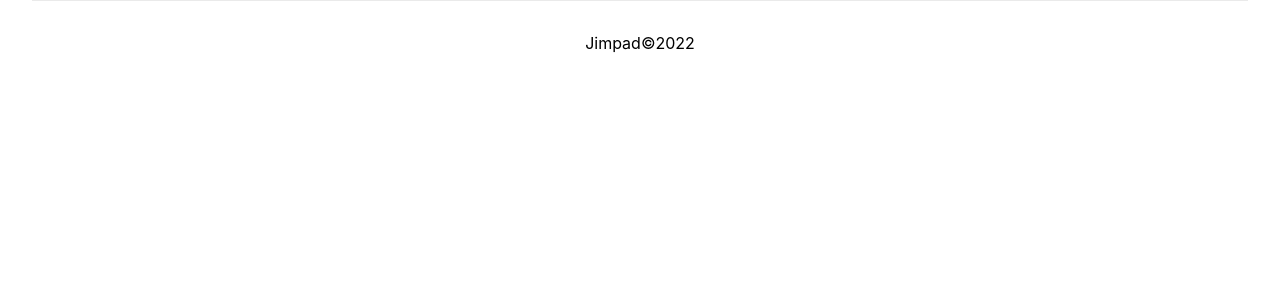
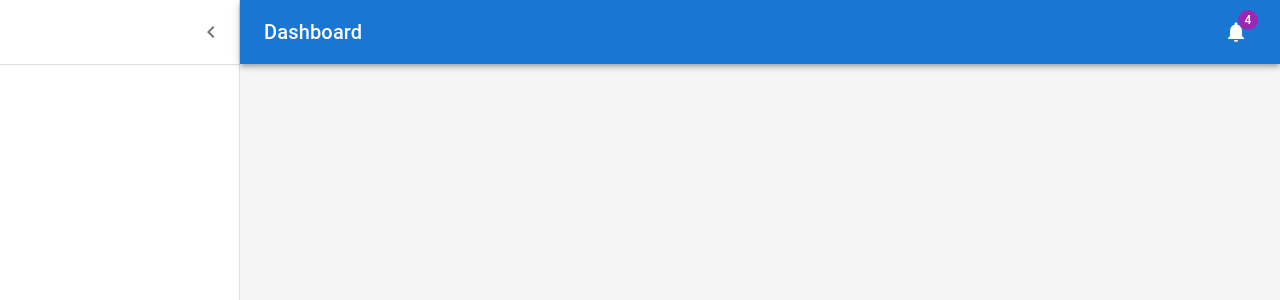
Before and after one commit to ForstaGlobal/frontend-candidate-challenge, a Next.js app: page / in a window 1280 px wide. Shown: the top 300 px of the page. Built offline with nearby package versions, Linux system fonts and the light colour scheme.

Commit message:
Material UI initialization and Dashboard addition

```diff
--- /dev/null
+++ b/components/dashboard/index.tsx
@@ -0,0 +1,162 @@
+import * as React from 'react';
+import { styled, createTheme, ThemeProvider } from '@mui/material/styles';
+import CssBaseline from '@mui/material/CssBaseline';
+import MuiDrawer from '@mui/material/Drawer';
+import Box from '@mui/material/Box';
+import MuiAppBar, { AppBarProps as MuiAppBarProps } from '@mui/material/AppBar';
+import Toolbar from '@mui/material/Toolbar';
+import Typography from '@mui/material/Typography';
+import Divider from '@mui/material/Divider';
+import IconButton from '@mui/material/IconButton';
+import Badge from '@mui/material/Badge';
+import ChevronLeftIcon from '@mui/icons-material/ChevronLeft';
+import NotificationsIcon from '@mui/icons-material/Notifications';
+import Link from '@mui/material/Link';
+import MenuIcon from '@mui/icons-material/Menu';
+
+function Copyright(props: any) {
+  return (
+    <Typography variant="body2" color="text.secondary" align="center" {...props}>
+      {'Copyright © '}
+      <Link color="inherit" href="https://mui.com/">
+        Your Website
+      </Link>{' '}
+      {new Date().getFullYear()}
+      {'.'}
+    </Typography>
+  );
+}
+
+const drawerWidth: number = 240;
+
+interface AppBarProps extends MuiAppBarProps {
+  open?: boolean;
+}
+
+const AppBar = styled(MuiAppBar, {
+  shouldForwardProp: (prop) => prop !== 'open',
+})<AppBarProps>(({ theme, open }) => ({
+  zIndex: theme.zIndex.drawer + 1,
+  transition: theme.transitions.create(['width', 'margin'], {
+    easing: theme.transitions.easing.sharp,
+    duration: theme.transitions.duration.leavingScreen,
+  }),
+  ...(open && {
+    marginLeft: drawerWidth,
+    width: `calc(100% - ${drawerWidth}px)`,
+    transition: theme.transitions.create(['width', 'margin'], {
+      easing: theme.transitions.easing.sharp,
+      duration: theme.transitions.duration.enteringScreen,
+    }),
+  }),
+}));
+
+const Drawer = styled(MuiDrawer, { shouldForwardProp: (prop) => prop !== 'open' })(
+  ({ theme, open }) => ({
+    '& .MuiDrawer-paper': {
+      position: 'relative',
+      whiteSpace: 'nowrap',
+      width: drawerWidth,
+      transition: theme.transitions.create('width', {
+        easing: theme.transitions.easing.sharp,
+        duration: theme.transitions.duration.enteringScreen,
+      }),
+      boxSizing: 'border-box',
+      ...(!open && {
+        overflowX: 'hidden',
+        transition: theme.transitions.create('width', {
+          easing: theme.transitions.easing.sharp,
+          duration: theme.transitions.duration.leavingScreen,
+        }),
+        width: theme.spacing(7),
+        [theme.breakpoints.up('sm')]: {
+          width: theme.spacing(9),
+        },
+      }),
+    },
+  }),
+);
+
+const mdTheme = createTheme();
+
+function DashboardContent() {
+  const [open, setOpen] = React.useState(true);
+  const toggleDrawer = () => {
+    setOpen(!open);
+  };
+
+  return (
+    <ThemeProvider theme={mdTheme}>
+      <Box sx={{ display: 'flex' }}>
+        <CssBaseline />
+        <AppBar position="absolute" open={open}>
+          <Toolbar
+            sx={{
+              pr: '24px', // keep right padding when drawer closed
+            }}
+          >
+            <IconButton
+              edge="start"
+              color="inherit"
+              aria-label="open drawer"
+              onClick={toggleDrawer}
+              sx={{
+                marginRight: '36px',
+                ...(open && { display: 'none' }),
+              }}
+            >
+              <MenuIcon />
+            </IconButton>
+            <Typography
+              component="h1"
+              variant="h6"
+              color="inherit"
+              noWrap
+              sx={{ flexGrow: 1 }}
+            >
+              Dashboard
+            </Typography>
+            <IconButton color="inherit">
+              <Badge badgeContent={4} color="secondary">
+                <NotificationsIcon />
+              </Badge>
+            </IconButton>
+          </Toolbar>
+        </AppBar>
+        <Drawer variant="permanent" open={open}>
+          <Toolbar
+            sx={{
+              display: 'flex',
+              alignItems: 'center',
+              justifyContent: 'flex-end',
+              px: [1],
+            }}
+          >
+            <IconButton onClick={toggleDrawer}>
+              <ChevronLeftIcon />
+            </IconButton>
+          </Toolbar>
+          <Divider />
+        </Drawer>
+        <Box
+          component="main"
+          sx={{
+            backgroundColor: (theme) =>
+              theme.palette.mode === 'light'
+                ? theme.palette.grey[100]
+                : theme.palette.grey[900],
+            flexGrow: 1,
+            height: '100vh',
+            overflow: 'auto',
+          }}
+        >
+          <Toolbar />
+        </Box>
+      </Box>
+    </ThemeProvider>
+  );
+}
+
+export default function Dashboard() {
+  return <DashboardContent />;
+}
--- a/package.json
+++ b/package.json
@@ -9,6 +9,8 @@
     "lint": "next lint"
   },
   "dependencies": {
+    "@mui/icons-material": "^5.10.16",
+    "@mui/material": "^5.10.17",
     "@types/node": "18.11.13",
     "@types/react": "18.0.26",
     "@types/react-dom": "18.0.9",
--- a/pages/index.tsx
+++ b/pages/index.tsx
@@ -1,24 +1,6 @@
-import Head from 'next/head'
-import Image from 'next/image'
-import styles from '../styles/Home.module.css'
+import * as React from 'react';
+import DashboardContent from "../components/dashboard/index";
 
-export default function Home() {
-  return (
-    <div className={styles.container}>
-      <Head>
-        <title>Todo Application - Forsta</title>
-        <meta name="description" content="Todo application made for the forsta frontend developer challenge." />
-        <link rel="icon" href="/favicon.ico" />
-      </Head>
-      <footer className={styles.footer}>
-        <a
-          href="https://jimpad.netlify.app/"
-          target="_blank"
-          rel="noopener noreferrer"
-        >
-          Jimpad©2022{' '}
-        </a>
-      </footer>
-    </div>
-  )
+export default function Dashboard() {
+  return <DashboardContent />;
 }
```
Also changed, not shown: components/common/footer.tsx (added, +16 -0 lines), 1 other file (tests, documents, lock files or other folders).
